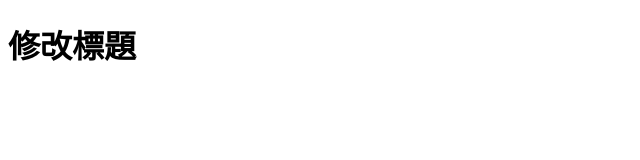
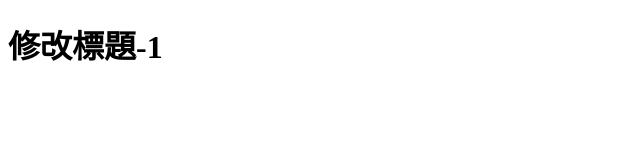
Before and after one commit to vivian-100/demo, a plain HTML site: page index.html in a window 1280 px wide. Shown: the full height of the page, 0-640 px from the left. Drawn offline with Linux system fonts and the light colour scheme.

```diff
--- a/index.html
+++ b/index.html
@@ -6,6 +6,6 @@
     <title>再次修改 title</title>
   </head>
   <body>
-    <h1>修改標題</h1>
+    <h1>修改標題-1</h1>
   </body>
 </html>
```
